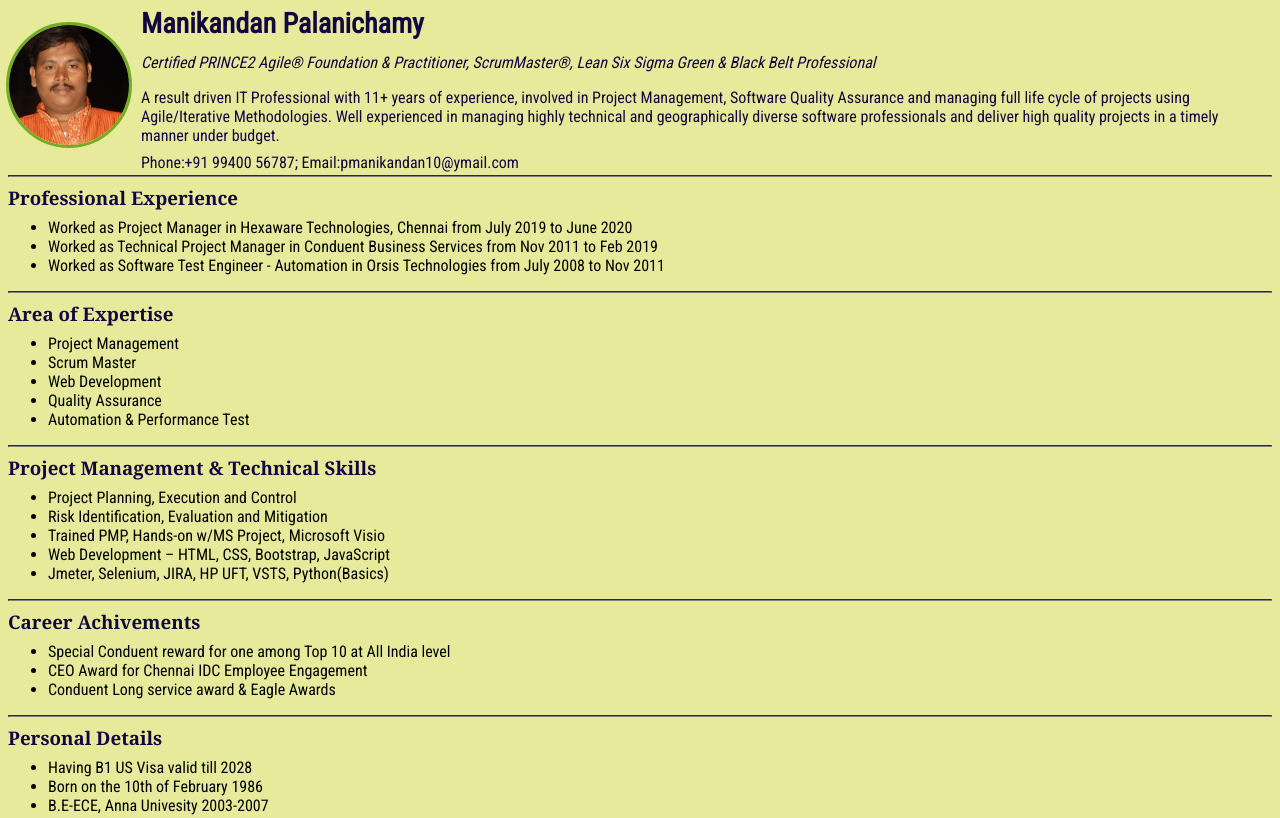
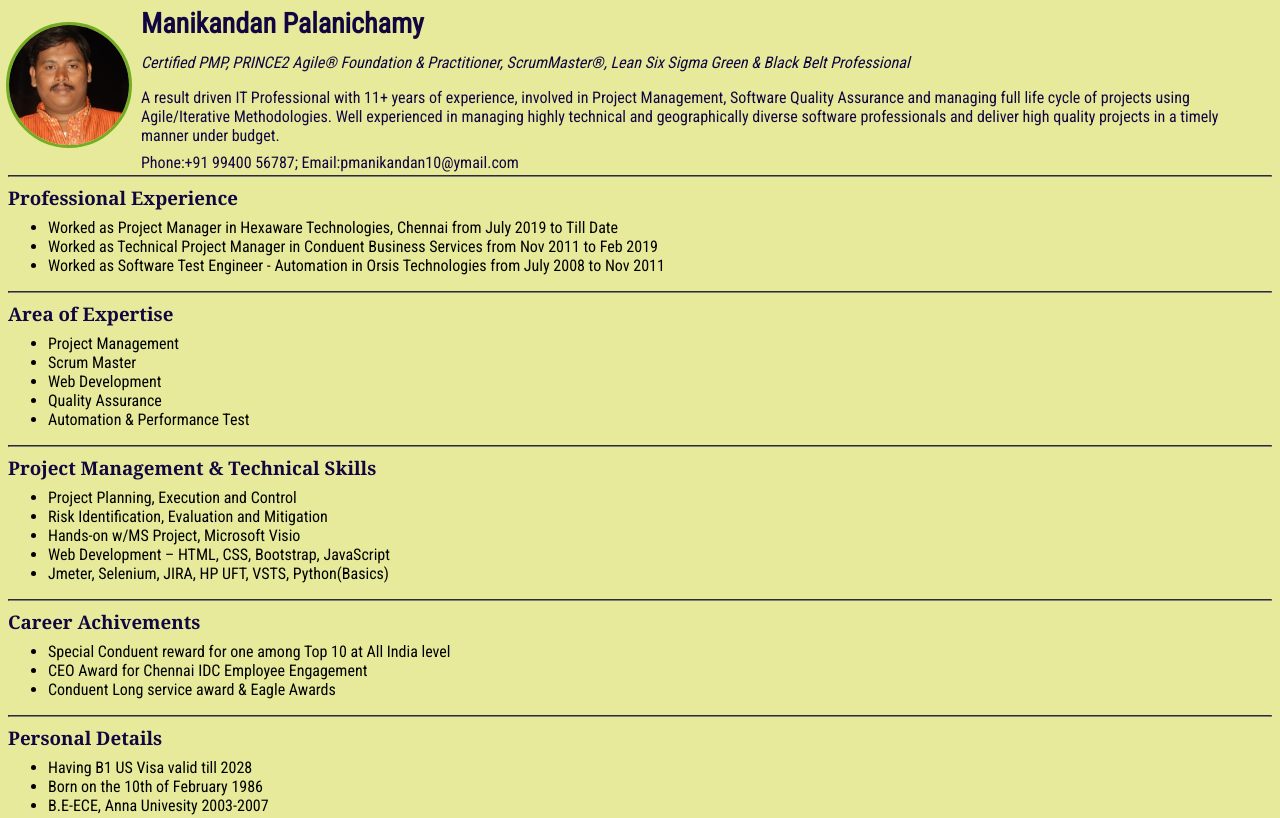
Before and after one commit to pmanikandan10/cv, a plain HTML site: page index.html in a window 1280 px wide. Shown: the top 818 px of the page. Drawn offline with Linux system fonts and the light colour scheme.

Commit message:
Update index.html

```diff
--- a/index.html
+++ b/index.html
@@ -20,7 +20,7 @@
                     <td><h1>Manikandan Palanichamy </h1>
                        <div class="title">
                            <ul id="horz">
-                               <li>Certified PRINCE2 Agile® Foundation & Practitioner,            </li>
+                               <li>Certified PMP, PRINCE2 Agile® Foundation & Practitioner,            </li>
                                <li>ScrumMaster®,</li>
                                <li>Lean Six Sigma Green & Black Belt Professional</li>
                             </div>
@@ -36,7 +36,7 @@
         <hr>
         <h3 class="exp">Professional Experience</h3>
         <ul>
-            <li>Worked as Project Manager in Hexaware Technologies, Chennai from July 2019 to June 2020</li>
+            <li>Worked as Project Manager in Hexaware Technologies, Chennai from July 2019 to Till Date</li>
             <li>Worked as Technical Project Manager in Conduent Business Services from Nov 2011 to Feb 2019</li>
             <li>Worked as Software Test Engineer - Automation in Orsis Technologies from July 2008 to Nov 2011</li>
         </ul>
@@ -56,7 +56,7 @@
 
                 <li>Project Planning, Execution and Control </li>
                 <li>Risk Identification, Evaluation and Mitigation </li>
-                <li>Trained PMP, Hands-on w/MS Project, Microsoft Visio </li>
+                <li>Hands-on w/MS Project, Microsoft Visio </li>
                 <li>Web Development – HTML, CSS, Bootstrap, JavaScript</li>
                 <li>Jmeter, Selenium, JIRA, HP UFT, VSTS, Python(Basics)</li>
             </ul>
```
